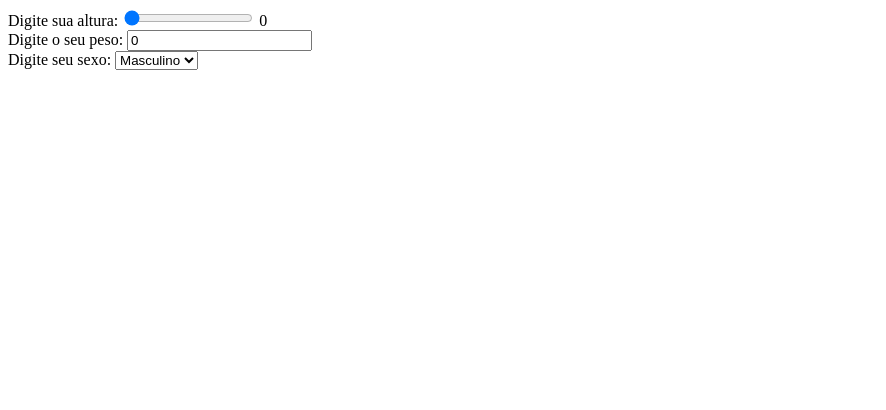
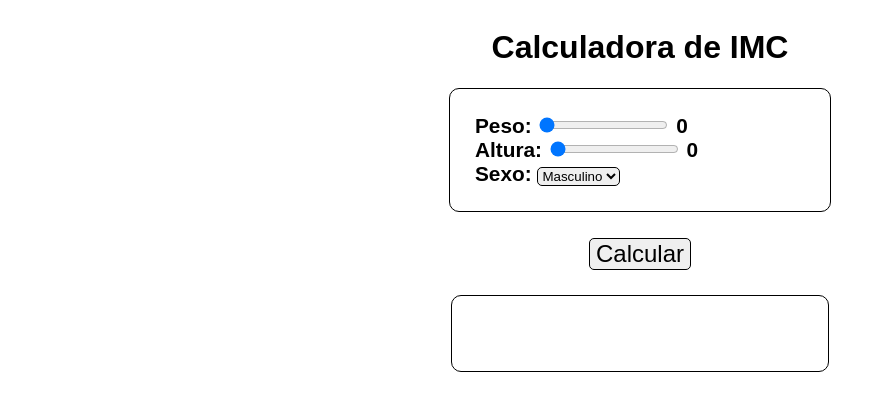
Before and after one commit to daviramos1c/Aula_IW_II, a plain HTML site: page IMC/index.html in a window 1280 px wide. Shown: the whole page, without its empty margins (0-886 px from the left). Drawn offline with Linux system fonts and the light colour scheme.

Commit message:
clonagem

```diff
--- a/Exercício lampada/js/script.js
+++ b/Exercício lampada/js/script.js
@@ -42,7 +42,7 @@ function lampdls(){ //desliga a lampada
 
 lampada.addEventListener('mouseleave', lampdls)
 
-function estlamp(){
+function estlamp(){ //verifica se a lampada está ligada
 
     return lampada.src.indexOf('desligada') > -1
 
--- a/IMC/css/style.css
+++ b/IMC/css/style.css
@@ -0,0 +1,38 @@
+body{
+    align-items: center;
+    display: flex;
+    flex-direction: column;
+    font-family: Arial, Helvetica, sans-serif;
+}
+
+.entrada{
+    border: 1px solid rgb(0, 0, 0);
+    background-color: white;
+    padding: 2%;
+    margin-bottom: 2%;
+    font-size: 130%;
+    font-weight: bold;
+    border-radius: 10px;
+    width: 330px;
+}
+
+.saida{
+    border: 1px solid rgb(0, 0, 0);
+    margin-top: 2%;
+    background-color: white;
+    padding: 1%;
+    border-radius: 10px;
+    width: 350px;
+    height: 50px;
+}
+
+select{
+    border: 1px solid rgb(0, 0, 0);
+    border-radius: 5px;
+}
+
+button{
+    border: 1px solid rgb(0, 0, 0);
+    border-radius: 5px;
+    font-size: 150%;
+}
--- a/IMC/index.html
+++ b/IMC/index.html
@@ -1,32 +1,46 @@
 <!DOCTYPE html>
 <html lang="en">
-
 <head>
     <meta charset="UTF-8">
     <meta http-equiv="X-UA-Compatible" content="IE=edge">
     <meta name="viewport" content="width=device-width, initial-scale=1.0">
-    <title>IMC</title>
+    <title>Davizin</title>
+    <link rel="stylesheet" href="css/style.css">
 </head>
 
 <body>
+
+    <h1>Calculadora de IMC</h1>
+
     <section class="entrada">
-        <div class="altura">
-            Digite sua altura:
-            <input type="range" value="0" min="0" max="3" step="0.01" oninput="altura(this.value)">
+        <div class="ent">
+            Peso:
+            <input id="peso" value="0" type="range" min="1" max="300" step="1" oninput="peso(this.value)">
+            <span id="valorpeso">0</span>
+        </div>
+        <div class="ent">
+            Altura:
+            <input id="altura" value="0" type="range" min="0" max="3" step="0.01" oninput="altura(this.value)">
             <span id="valoralt">0</span>
         </div>
-        <div class="peso">
-            Digite o seu peso:
-            <input id="kg" value="0" min="0" type="number">
-        </div>
-        <div>
-            Digite seu sexo:
-            <select name="sexo" id="sexo">
-                <option value="masc">Masculino</option>
-                <option value="femi">Feminino</option>
+        <div class="ent">
+            Sexo:
+            <select id="sexo">
+                <option id="masculino" value="masculino">Masculino</option>
+                <option id="feminino" value="feminino">Feminino</option>
             </select>
+
         </div>
     </section>
+
+    <button onclick="IMC()">Calcular</button>
+
+    <div class="saida">
+        <p id="resultado"></p>
+    </div>
+
+    <script src="js/script.js"></script>
+
 </body>
 
 </html>
--- a/IMC/js/script.js
+++ b/IMC/js/script.js
@@ -0,0 +1,50 @@
+var resultado = document.getElementById('resultado')
+
+function altura(valor) {
+    document.getElementById('valoralt').innerText = valor;
+}
+
+function peso(valor) {
+    document.getElementById('valorpeso').innerText = valor;
+}
+
+function IMC(){
+
+    var sexo = document.getElementById('sexo').value
+    var peso = parseFloat(document.getElementById('peso').value)
+    var altura = parseFloat(document.getElementById('altura').value)
+    var IMC = peso / (altura * altura)
+
+    resultado.innerHTML = IMC;
+
+    if (sexo === 'masculino') {
+        if (IMC < 20) {
+            resultado.innerHTML = 'Abaixo do peso';
+        } else if (IMC >= 20 && IMC < 25) {
+            resultado.innerHTML = 'Normal';
+        } else if (IMC >= 25 && IMC < 30) {
+            resultado.innerHTML = 'Sobrepeso';
+        } else if (IMC >= 30 && IMC < 35) {
+            resultado.innerHTML = 'Obesidade grau I';
+        } else if (IMC >= 40) {
+            resultado.innerHTML = 'Obesidade grau III';
+        } else {
+            resultado.innerHTML = 'Obesidade grau II';
+        }
+    } else {
+        if (IMC < 19) {
+            resultado.innerHTML = 'Abaixo do peso';
+        } else if (IMC >= 19 && IMC < 24) {
+            resultado.innerHTML = 'Normal';
+        } else if (IMC >= 24 && IMC < 29) {
+            resultado.innerHTML = 'Sobrepeso';
+        } else if (IMC >= 29 && IMC < 34) {
+            resultado.innerHTML = 'Obesidade grau I';
+        } else if (IMC >= 39) {
+            resultado.innerHTML = 'Obesidade grau III';
+        } else {
+            resultado.innerHTML = 'Obesidade grau II';
+        }
+    }
+
+}
```
Also changed, not shown: Calculadora/js/script.js (renamed from Calculadora/java/script.js).
